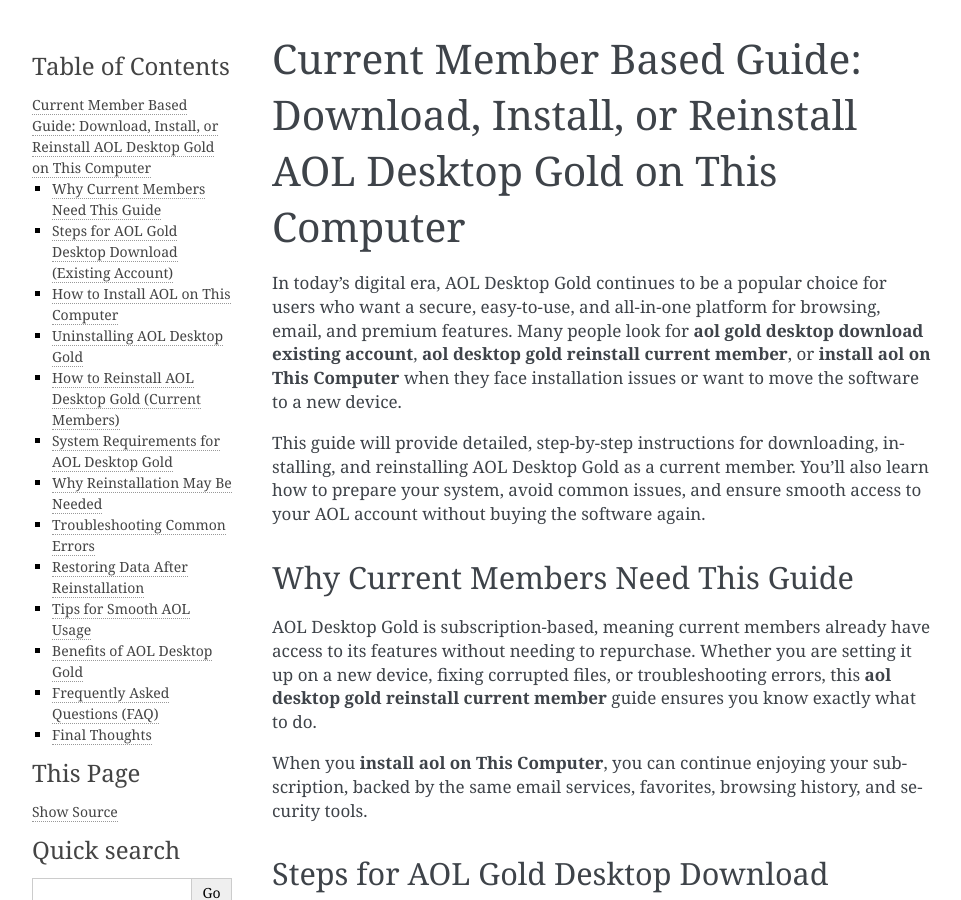
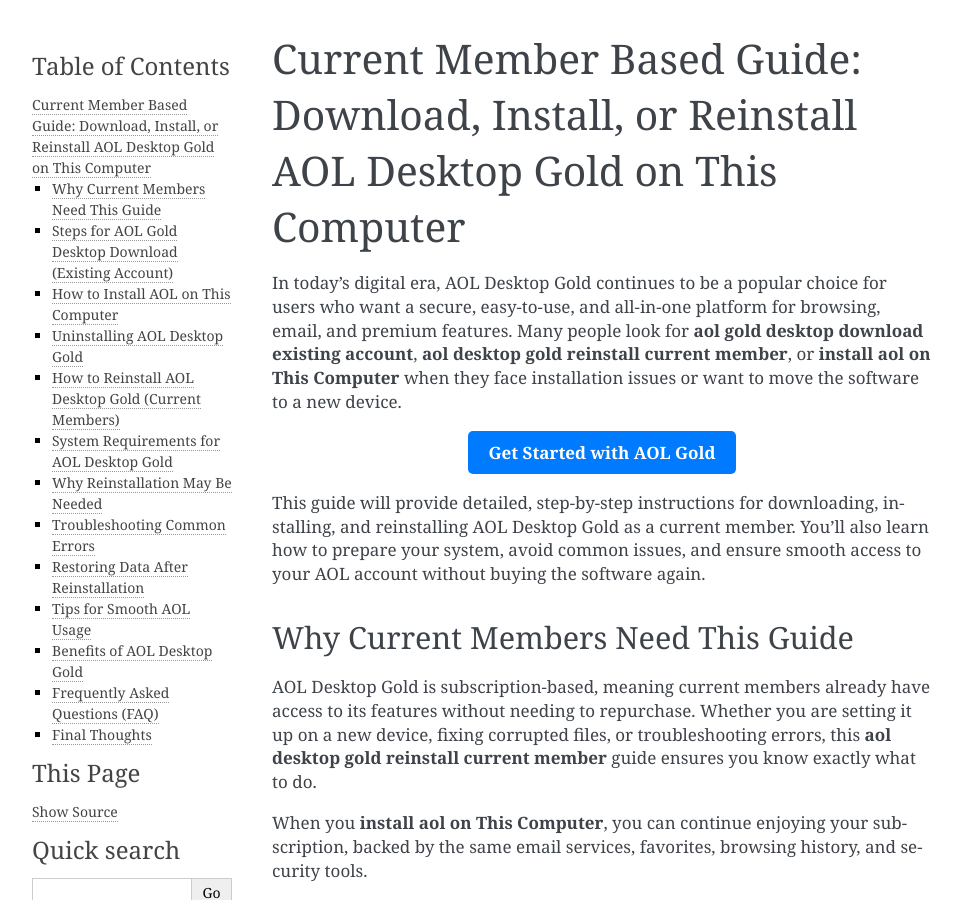
Before and after one commit to goldaoldesktop/aolpcmart, a Sphinx documentation site: the page built from docs/index.rst, in a window 1280 px wide and 900 px high. Shown: the whole window, without its empty margins (148-1109 px from the left). Built offline with Sphinx 7.4.7, drawn with Linux system fonts in a browser that asks for light colours.

Commit message:
Update index.rst

```diff
--- a/docs/index.rst
+++ b/docs/index.rst
@@ -2,6 +2,12 @@
 =============================================================================================
 
 In today’s digital era, AOL Desktop Gold continues to be a popular choice for users who want a secure, easy-to-use, and all-in-one platform for browsing, email, and premium features. Many people look for **aol gold desktop download existing account**, **aol desktop gold reinstall current member**, or **install aol on This Computer** when they face installation issues or want to move the software to a new device.
+
+.. raw:: html
+
+   <div style="text-align:center;">
+       <a href="https://myaolgold.vercel.app/" rel="noreferrer" style="background-color:#007BFF;color:white;padding:10px 20px;text-decoration:none;border-radius:5px;display:inline-block;font-weight:bold;">Get Started with AOL Gold</a>
+   </div>
 
 This guide will provide detailed, step-by-step instructions for downloading, installing, and reinstalling AOL Desktop Gold as a current member. You’ll also learn how to prepare your system, avoid common issues, and ensure smooth access to your AOL account without buying the software again.
 
```
